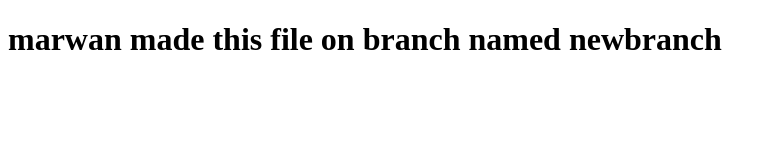
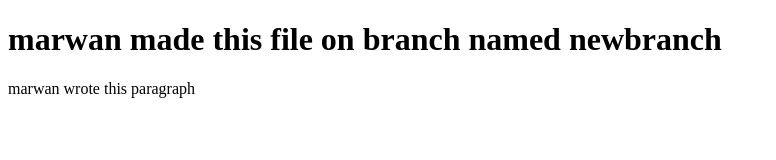
Before and after one commit to momen-awad/lab_2, a plain HTML site: page index2.html in a window 1280 px wide. Shown: the whole page, without its empty margins (0-776 px from the left). Drawn offline with Linux system fonts and the light colour scheme.

Commit message:
added paragraph

```diff
--- a/index2.html
+++ b/index2.html
@@ -8,5 +8,6 @@
 </head>
 <body>
     <h1>marwan made this file on branch named newbranch</h1>
+    <p>marwan wrote this paragraph</p>
 </body>
 </html>
```
